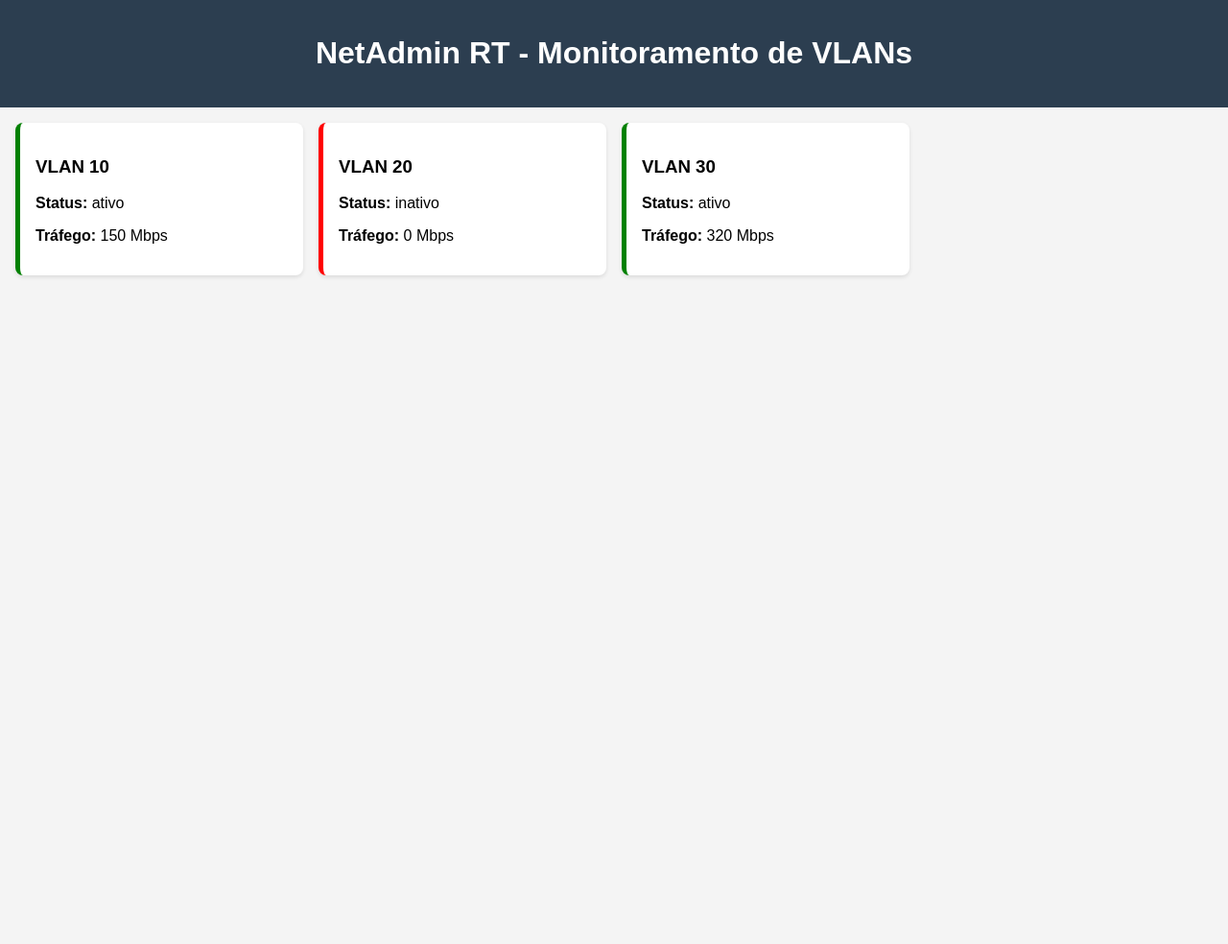
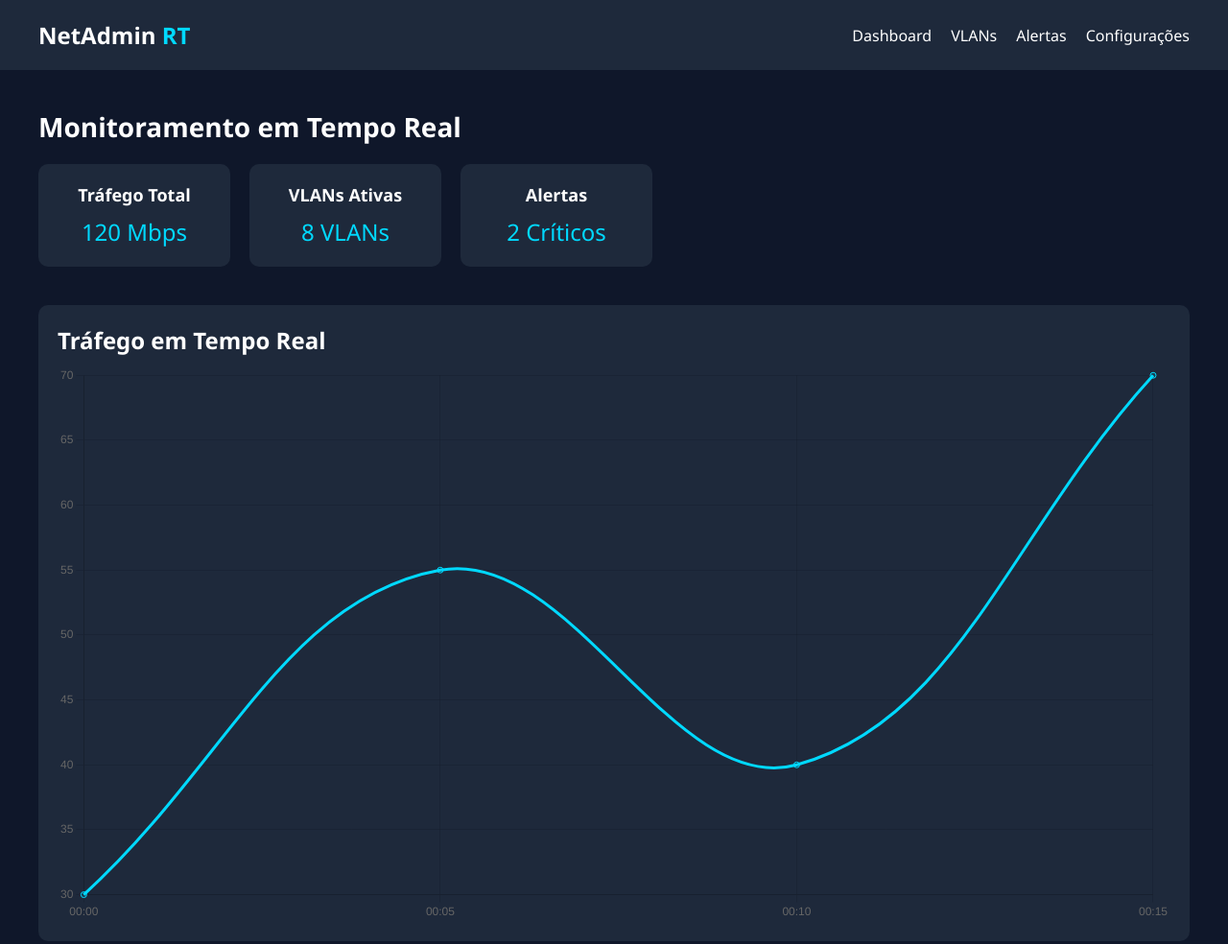
Before and after one commit to SERGIO-20202/NetAdmin-RT, a plain HTML site: page netadmin_rt_frontend/index.html in a window 1280 px wide. Shown: the top 984 px of the page at 96% size. Before the commit the page ends 800 px from the top, so only its background shows below. Drawn offline with nearby package versions, Linux system fonts and the light colour scheme.

Commit message:
Add files via upload

```diff
--- a/netadmin_rt_frontend/index.html
+++ b/netadmin_rt_frontend/index.html
@@ -1,20 +1,75 @@
 <!DOCTYPE html>
-<html lang="pt-BR">
+<html lang="pt-br">
 <head>
   <meta charset="UTF-8" />
   <meta name="viewport" content="width=device-width, initial-scale=1.0" />
-  <title>NetAdmin RT</title>
-  <link rel="stylesheet" href="css/style.css" />
+  <title>NetAdmin RT - Monitoramento em Tempo Real</title>
+  <link rel="stylesheet" href="style.css" />
 </head>
 <body>
   <header>
-    <h1>NetAdmin RT - Monitoramento de VLANs</h1>
+    <div class="logo">NetAdmin <span>RT</span></div>
+    <nav>
+      <ul>
+        <li><a href="#">Dashboard</a></li>
+        <li><a href="#">VLANs</a></li>
+        <li><a href="#">Alertas</a></li>
+        <li><a href="#">Configurações</a></li>
+      </ul>
+    </nav>
   </header>
 
-  <main id="vlan-container">
-    <!-- Componentes dinâmicos serão injetados aqui -->
+  <main>
+    <section class="dashboard">
+      <h1>Monitoramento em Tempo Real</h1>
+      <div class="cards">
+        <div class="card">
+          <h2>Tráfego Total</h2>
+          <p>120 Mbps</p>
+        </div>
+        <div class="card">
+          <h2>VLANs Ativas</h2>
+          <p>8 VLANs</p>
+        </div>
+        <div class="card">
+          <h2>Alertas</h2>
+          <p>2 Críticos</p>
+        </div>
+      </div>
+      <div class="graph">
+        <h2>Tráfego em Tempo Real</h2>
+        <canvas id="trafficChart"></canvas>
+      </div>
+    </section>
   </main>
 
-  <script type="module" src="js/main.js"></script>
+  <footer>
+    <p>&copy; 2025 NetAdmin RT. Todos os direitos reservados.</p>
+  </footer>
+
+  <!-- Placeholder para scripts -->
+  <script src="https://cdn.jsdelivr.net/npm/chart.js"></script>
+  <script>
+    const ctx = document.getElementById('trafficChart');
+    new Chart(ctx, {
+      type: 'line',
+      data: {
+        labels: ['00:00', '00:05', '00:10', '00:15'],
+        datasets: [{
+          label: 'Tráfego Mbps',
+          data: [30, 55, 40, 70],
+          borderColor: '#00d9ff',
+          backgroundColor: 'rgba(0,217,255,0.1)',
+          tension: 0.4
+        }]
+      },
+      options: {
+        responsive: true,
+        plugins: {
+          legend: { display: false }
+        }
+      }
+    });
+  </script>
 </body>
 </html>
--- /dev/null
+++ b/netadmin_rt_frontend/style.css
@@ -0,0 +1,87 @@
+* {
+  margin: 0;
+  padding: 0;
+  box-sizing: border-box;
+  font-family: 'Segoe UI', sans-serif;
+}
+
+body {
+  background-color: #0f172a;
+  color: white;
+}
+
+header {
+  display: flex;
+  justify-content: space-between;
+  align-items: center;
+  background-color: #1e293b;
+  padding: 20px 40px;
+}
+
+.logo {
+  font-size: 24px;
+  font-weight: bold;
+}
+.logo span {
+  color: #00d9ff;
+}
+
+nav ul {
+  display: flex;
+  list-style: none;
+  gap: 20px;
+}
+nav a {
+  text-decoration: none;
+  color: white;
+  transition: color 0.2s;
+}
+nav a:hover {
+  color: #00d9ff;
+}
+
+main {
+  padding: 40px;
+}
+.dashboard h1 {
+  margin-bottom: 20px;
+  font-size: 28px;
+}
+
+.cards {
+  display: flex;
+  gap: 20px;
+  margin-bottom: 40px;
+}
+.card {
+  background-color: #1e293b;
+  padding: 20px;
+  border-radius: 10px;
+  width: 200px;
+  text-align: center;
+}
+.card h2 {
+  font-size: 18px;
+  margin-bottom: 10px;
+}
+.card p {
+  font-size: 24px;
+  color: #00d9ff;
+}
+
+.graph {
+  background-color: #1e293b;
+  padding: 20px;
+  border-radius: 10px;
+}
+.graph h2 {
+  margin-bottom: 10px;
+}
+
+footer {
+  background-color: #1e293b;
+  text-align: center;
+  padding: 20px;
+  margin-top: 40px;
+  color: #94a3b8;
+}
```
Also changed, not shown: 2 other files.
